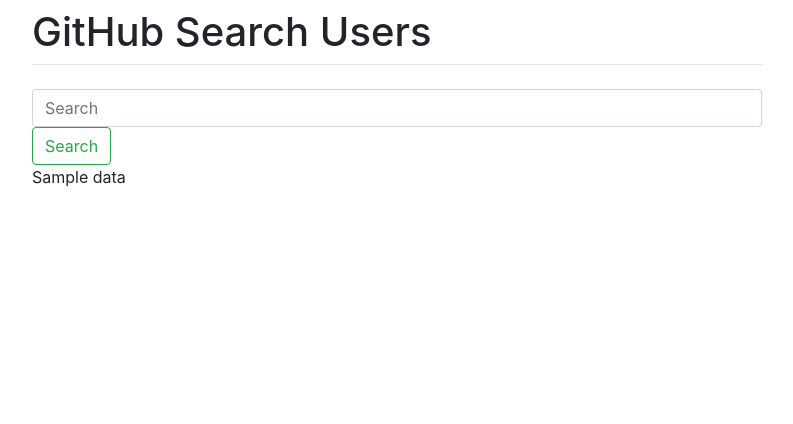
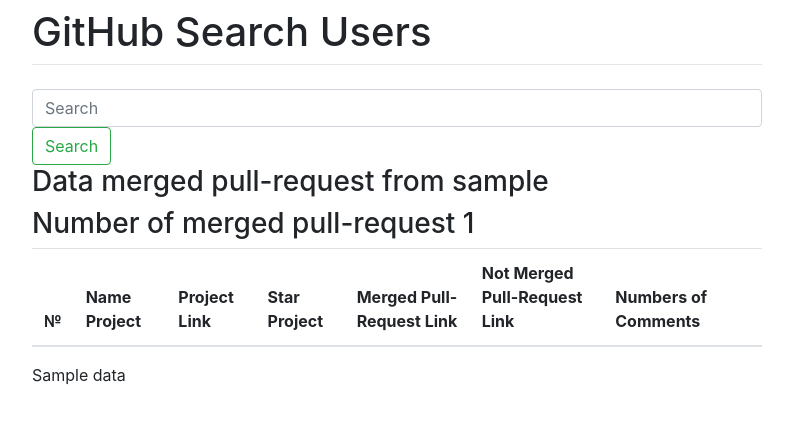
Before and after one commit to fattybobcat/git_profile_search, a Django app: template templates/index.html in a window 1280 px wide. Shown: the top 424 px of the page, without its empty margins (243-1036 px from the left). Run offline with Django 3.2, Linux system fonts and the light colour scheme; the template is opened without the code that fills it: most values are stand-ins (such as "Sample title", 1, 10 or a date in 2020); lists and menus that the app fills with data are empty; parts of the project's set-up code (start-up, migrations or seed data) failed here and were passed over; some libraries are stand-ins or nearby versions.

Commit message:
add function search api by users

```diff
--- a/gitsearch/settings.py
+++ b/gitsearch/settings.py
@@ -94,3 +94,6 @@
 # https://docs.djangoproject.com/en/3.0/howto/static-files/
 
 STATIC_URL = '/static/'
+STATICFILES_DIRS = [
+        os.path.join(BASE_DIR, 'static')
+    ]
--- a/requirements.txt
+++ b/requirements.txt
@@ -34,3 +34,4 @@
 python-dotenv
 django-multiselectfield==0.1.12
 sorl-thumbnail==12.7.0
+PyGithub
--- /dev/null
+++ b/templates/base.html
@@ -0,0 +1,24 @@
+<!doctype html>
+<html>
+<head>
+    <title>
+        {% block title %} {% endblock %} | HRapp
+    </title>
+
+    {% load static %}
+    <link rel='stylesheet' href='{% static "bootstrap/dist/css/bootstrap.css" %}'>
+    {% block stylesheet %}
+    <!-- Стили -->
+    {% endblock %}
+</head>
+<body>
+<main>
+    {% block content %}
+    {% endblock %}
+</main>
+<script type="text/javascript" src="{% static 'bootstrap/dist/js/bootstrap.bundle.min.js' %}"></script>
+{% block scripts %}
+<!-- JavaScripts -->
+{% endblock %}
+</body>
+</html>
--- a/templates/index.html
+++ b/templates/index.html
@@ -1,28 +1,38 @@
-<!doctype html>
-<html lang="en">
-  <head>
-    <meta charset="utf-8">
-    <meta name="viewport" content="width=device-width, initial-scale=1, shrink-to-fit=no">
-    <link rel="stylesheet" href="https://stackpath.bootstrapcdn.com/bootstrap/4.1.3/css/bootstrap.min.css" integrity="sha384-MCw98/SFnGE8fJT3GXwEOngsV7Zt27NXFoaoApmYm81iuXoPkFOJwJ8ERdknLPMO" crossorigin="anonymous">
-    <title>Django People</title>
-  </head>
-  <body>
+{% extends "base.html" %}
+{% block content %}
     <div class="container">
       <div class="row justify-content-center">
         <div class="col-8">
           <h1 class="mt-2">GitHub Search Users</h1>
           <hr class="mt-0 mb-4">
-          {% block content %}
-          {% endblock %}
           <form class="add_your_class" method="GET" action="/search/" >
             <input class="form-control mr-sm-2" name="q" type="search" placeholder="Search" aria-label="Search">
-            <button class="btn btn-outline-success my-2 my-sm-0" type="submit" value='Search'>Search</button>
+            <button class="btn btn-outline-success my-2 my-sm-0" type="submit" value='Send'>Search</button>
           </form>
+          <div class="table_header">
+            <h3> Data merged pull-request from {{ user_name }}</h3>
+            <h3> Number of merged pull-request {{ total_count }} </h3>
+          </div>
+          <div class="table_content">
+            <table class="table">
+              <thead>
+                <tr>
+                  <th scope="col"> № </th>
+                  <th scope="col">Name Project</th>
+                  <th scope="col">Project Link </th>
+                  <th scope="col">Star Project</th>
+                  <th scope="col">Merged Pull-Request Link</th>
+                  <th scope="col">Not Merged Pull-Request Link</th>
+                  <th scope="col">Numbers of Сomments </th>
+                  <th scope="col"></th>
+                </tr>
+              </thead>
+            </table>
+          </div>
           {{ message }}
           {{ data }}
         </div>
 
       </div>
     </div>
-  </body>
-</html>
+{% endblock %}
```
Also changed, not shown: search_profile/views.py (+23 -9 lines).
